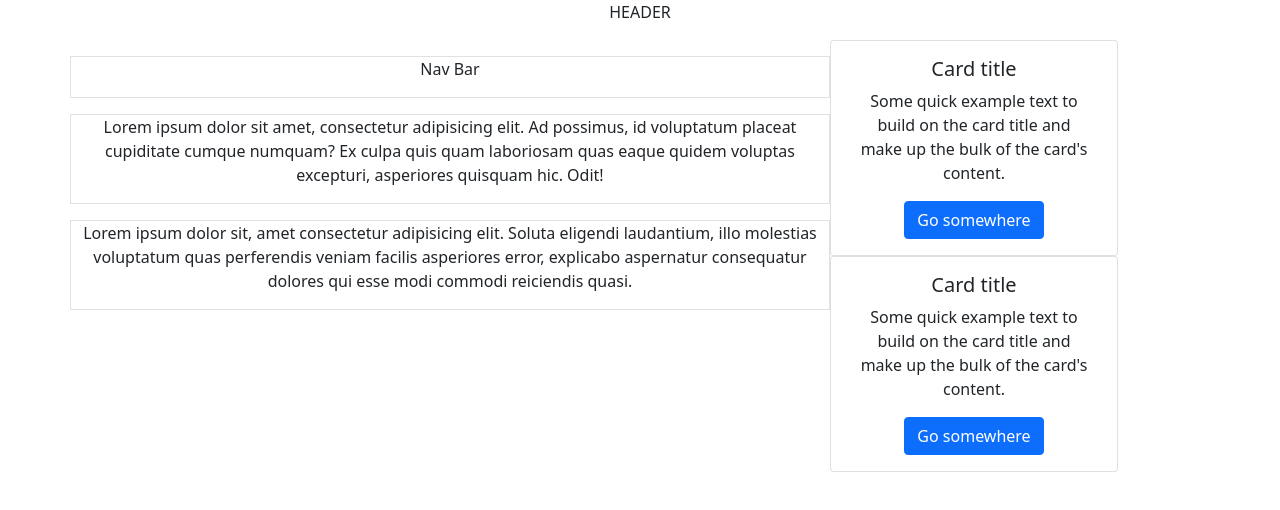
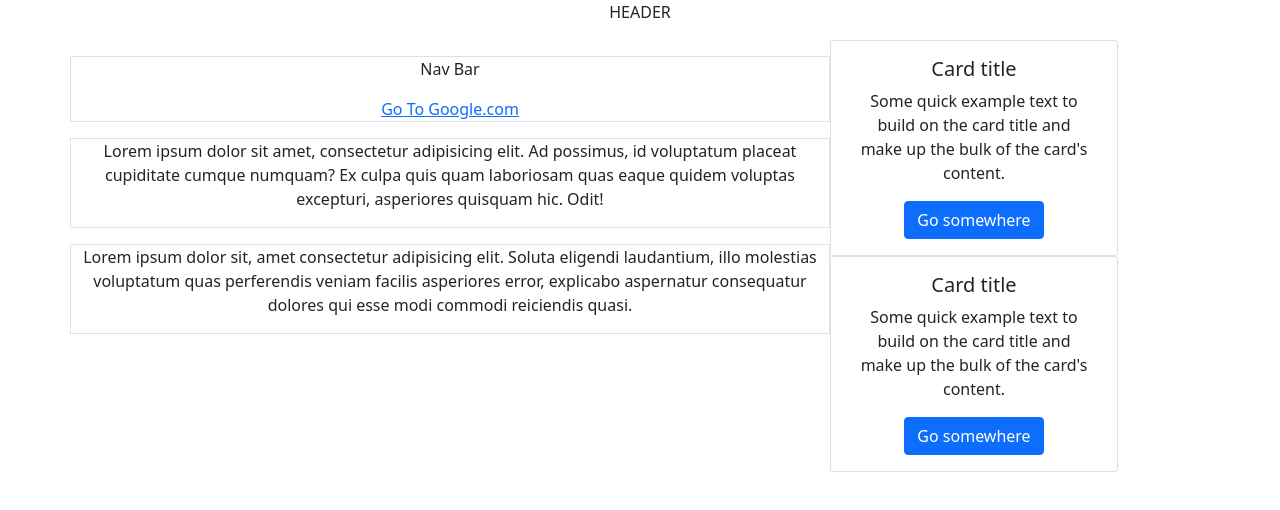
Before and after one commit to reyapr/sesi-4, a plain HTML site: page index.html in a window 1280 px wide. Drawn offline with nearby package versions, Linux system fonts and the light colour scheme.

Commit message:
add link to google com

```diff
--- a/index.html
+++ b/index.html
@@ -16,6 +16,7 @@
             <div class="col-8">
                 <div class="row border mt-3">
                     <p>Nav Bar</p>
+                    <a href="https://google.com">Go To Google.com</a>
                 </div>
                 <div class="row border mt-3">
                     <p>Lorem ipsum dolor sit amet, consectetur adipisicing elit. Ad possimus, id voluptatum placeat cupiditate cumque numquam? Ex culpa quis quam laboriosam quas eaque quidem voluptas excepturi, asperiores quisquam hic. Odit!</p>
```
